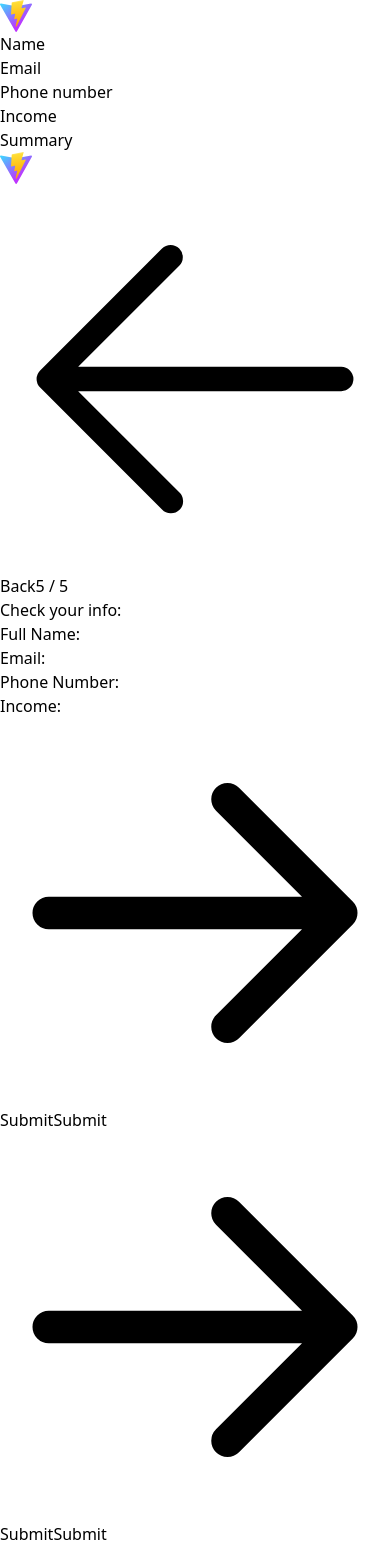
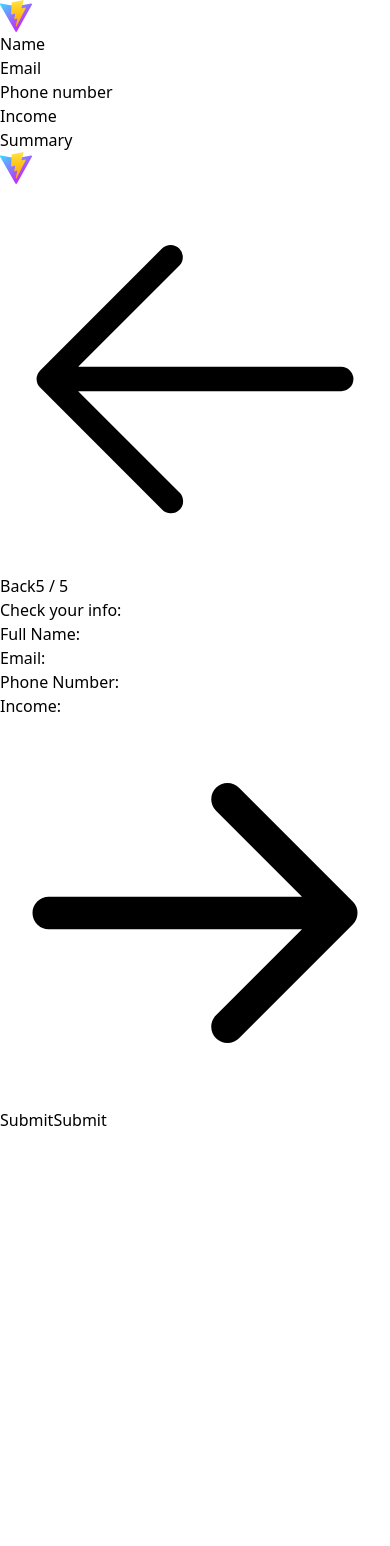
Before and after one commit to ikorotkaya/buena-onboarding, a React (Vite) app: page /onboarding/summary in a window 390 px wide. After the commit the page ends 1132 px from the top, so only its background shows below. Built offline with nearby package versions, Linux system fonts and the light colour scheme.

Commit message:
Move submit button to the summary screen

```diff
--- a/src/components/OnboardingNavigation.tsx
+++ b/src/components/OnboardingNavigation.tsx
@@ -2,7 +2,6 @@ import { Link } from "react-router-dom";
 import { pages } from "../utils/onboarding-routing";
 import { useEffect, useState } from "react";
 import { useOnboardingStore } from "../store";
-import SubmitButton from "./Submitbutton";
 
 export default function OnboardingNavigation({ className = "" }: { className?: string}) {
   const { currentPageIndex } = useOnboardingStore();
@@ -39,8 +38,6 @@ export default function OnboardingNavigation({ className = "" }: { className?: s
           </svg>
         </Link>
       )}
-
-      {!nextPage && <SubmitButton />}
     </div>
   );
 }
--- a/src/pages/onboarding/Summary.tsx
+++ b/src/pages/onboarding/Summary.tsx
@@ -1,5 +1,5 @@
-import OnboardingNavigation from "../../components/OnboardingNavigation";
 import { useOnboardingStore } from "../../store";
+import SubmitButton from "../../components/Submitbutton";
 
 export default function Summary() {
   const { name, email, phoneNumber, income } = useOnboardingStore();
@@ -25,8 +25,7 @@ export default function Summary() {
         </div>
       </div>
 
-      <OnboardingNavigation
-        className="hidden md:flex" />
+      <SubmitButton />
     </div>
   );
 }
```
